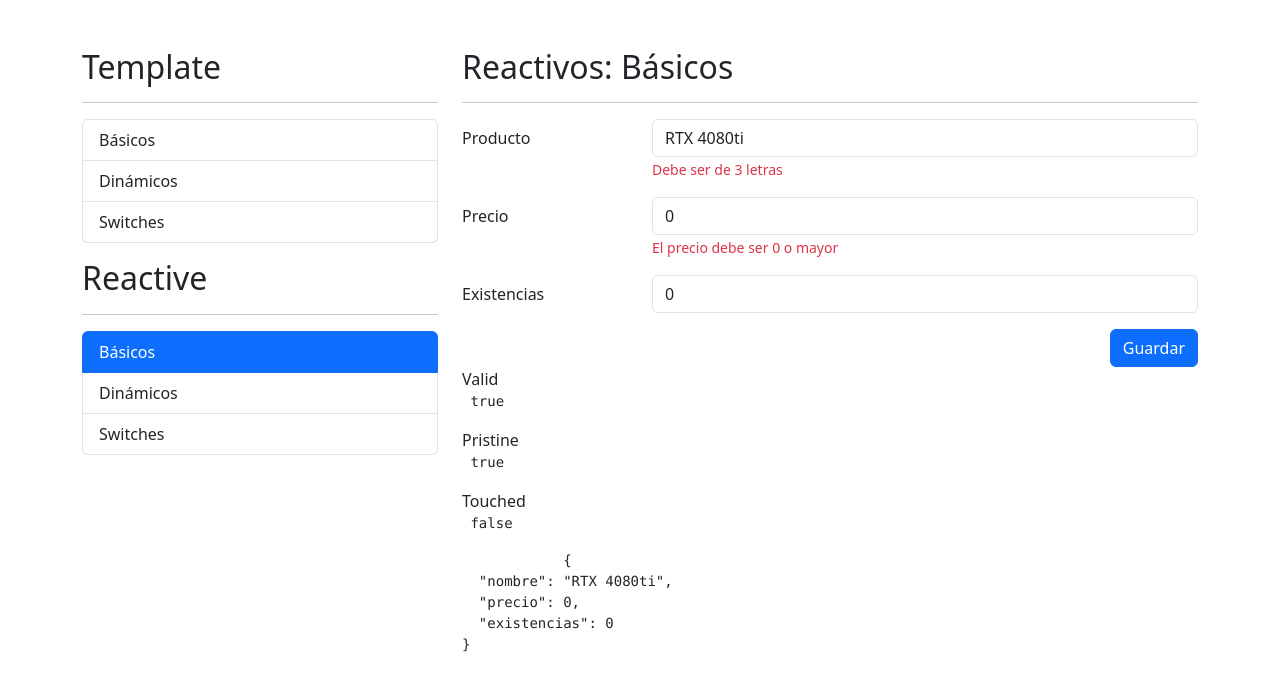
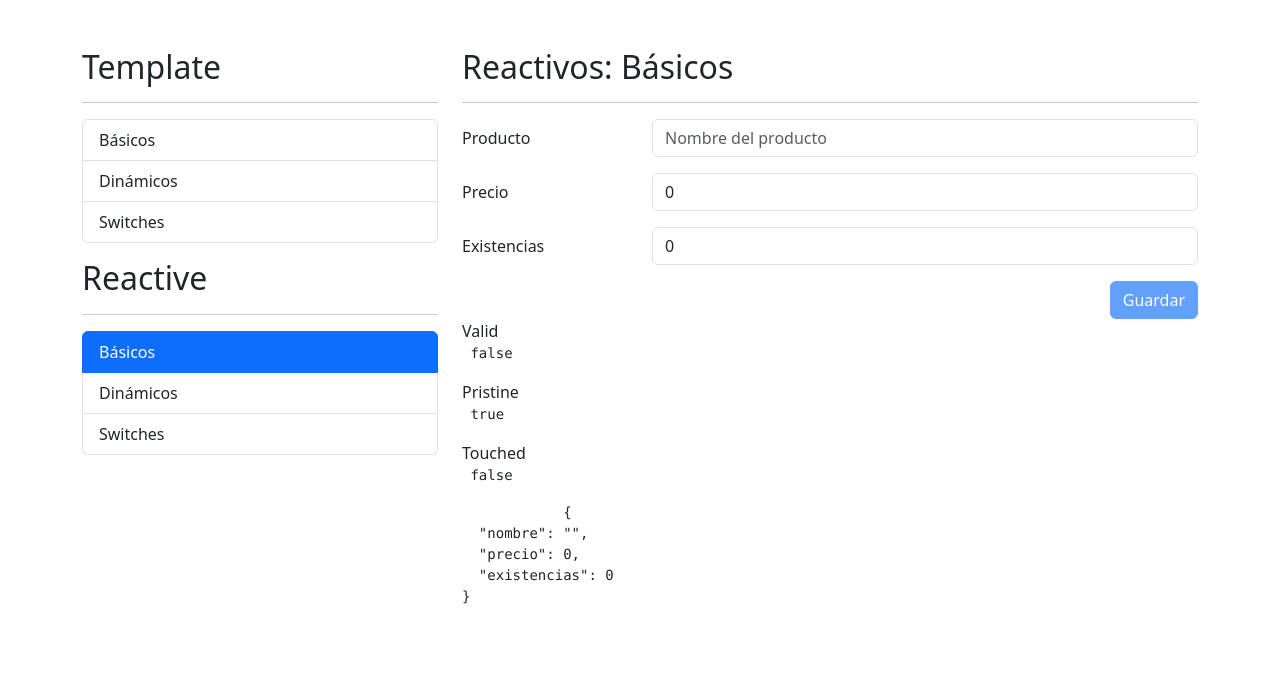
Before and after one commit to yoresroy/06-formulariosApp, an Angular app: page /reactive/basicos in a window 1280 px wide. Shown: the top 690 px of the page. Built offline with nearby package versions, Linux system fonts and the light colour scheme.

Commit message:
Add - FormBuilder

```diff
--- a/src/app/reactive/basicos/basicos.component.html
+++ b/src/app/reactive/basicos/basicos.component.html
@@ -14,6 +14,7 @@
                         placeholder="Nombre del producto"
                     >
                     <span class="form-text text-danger"
+                        *ngIf="campoEsValido('nombre')"
                     >
                         Debe ser de 3 letras
                     </span>
@@ -29,6 +30,7 @@
                         placeholder="Precio del producto"
                     >
                     <span class="form-text text-danger"
+                            *ngIf="campoEsValido('precio')"
                     >
                         El precio debe ser 0 o mayor
                     </span>
@@ -44,13 +46,20 @@
                         formControlName="existencias"
                         placeholder="Existencias del producto"
                     >
+                    <span class="form-text text-danger"
+                    *ngIf="campoEsValido('existencias')"
+                     >
+                        Las existencias deben ser mayor a 0
+                    </span>
                 </div>
             </div>
 
             <div class="row">
                 <div class="col">
                     <button type="submit"
-                            class="btn btn-primary float-end">
+                            class="btn btn-primary float-end"
+                            [disabled]="miFormulario.invalid"
+                            >
                         Guardar
                     </button>
                 </div>
--- a/src/app/reactive/basicos/basicos.component.ts
+++ b/src/app/reactive/basicos/basicos.component.ts
@@ -1,5 +1,5 @@
 import { Component, OnInit } from '@angular/core';
-import { FormBuilder, FormControl, FormControlName, FormGroup } from '@angular/forms';
+import { FormBuilder, FormControl, FormControlName, FormGroup, Validators } from '@angular/forms';
 
 @Component({
   selector: 'app-basicos',
@@ -19,14 +19,17 @@ export class BasicosComponent {
   */
 
   miFormulario: FormGroup = this.formBuilder.group({
-    nombre      : [ 'RTX 4080ti' ],
-    precio      : [ 0 ],
-    existencias : [ 0 ],
+    nombre      : [ '', [Validators.required, Validators.minLength(3)]  ],
+    precio      : [ 0, [Validators.min(0), Validators.required] ],
+    existencias : [ 0, [Validators.min(0), Validators.required] ],
   })
 
   constructor( private formBuilder: FormBuilder ) { }
 
-
+  campoEsValido(campo: string){
+    return  this.miFormulario.controls[campo].touched
+    && this.miFormulario.controls[campo].errors;
+  }
 
 
 
```
